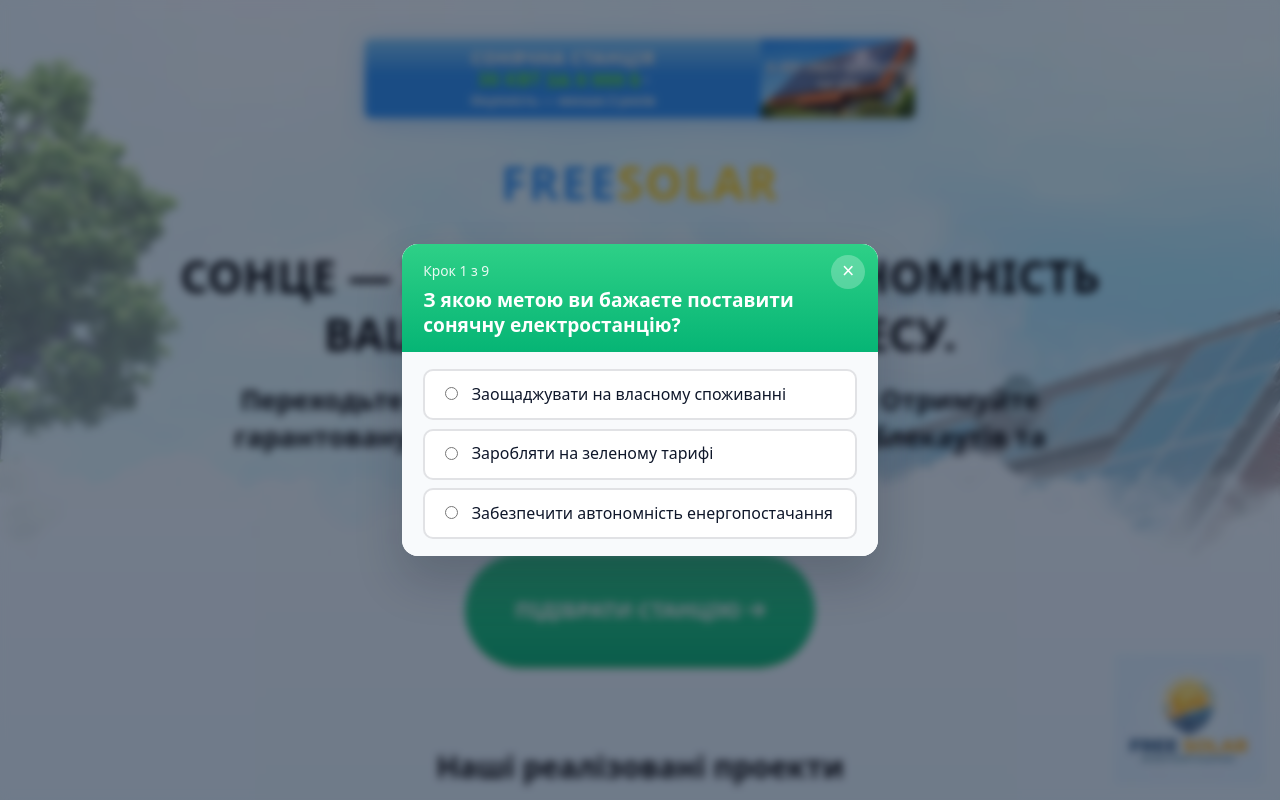
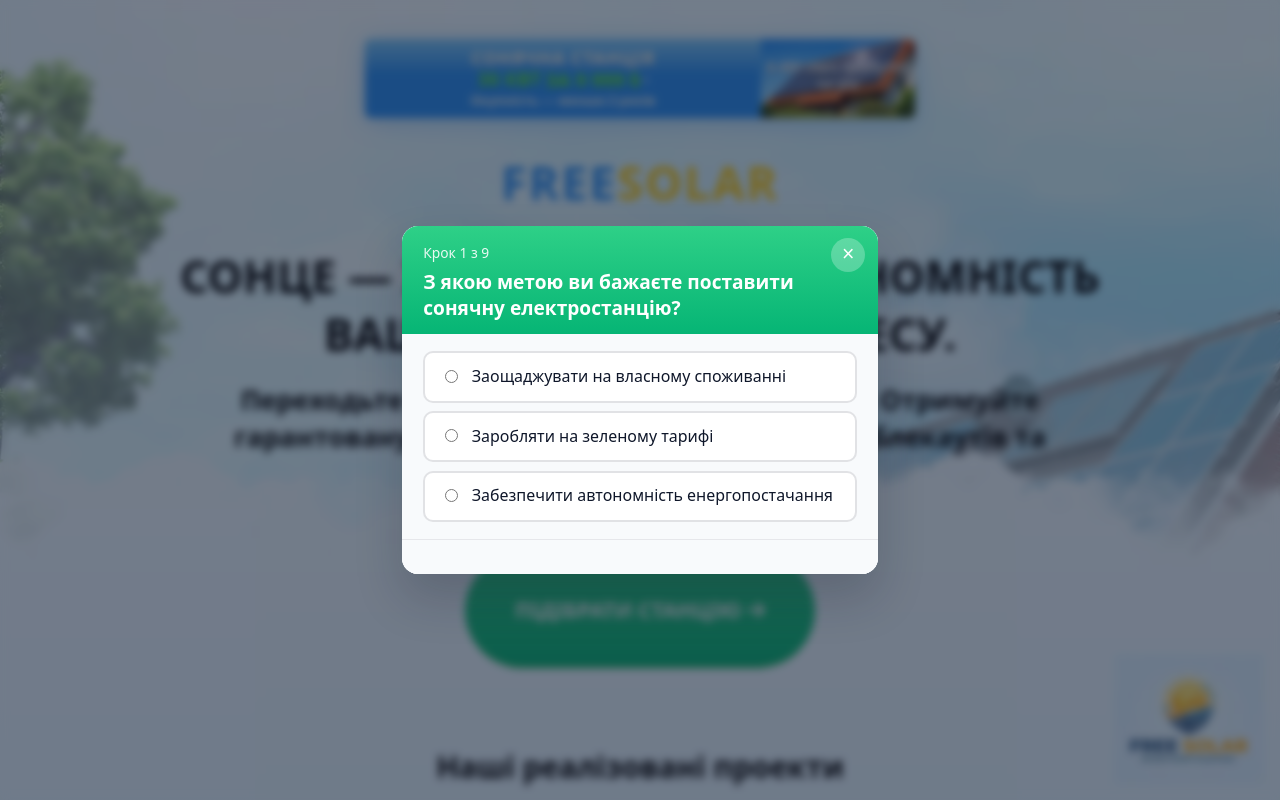
Before and after one commit to LisTRK/greenak, a React (Vite) app: page / in a window 1280 px wide. Both pictures are taken after a click on the button "ПІДІБРАТИ СТАНЦІЮ". Shown: the top 800 px of the page. Built offline with nearby package versions, Linux system fonts and the light colour scheme; a web font is replaced by a local one.

Commit message:
correct button from modal

```diff
--- a/src/features/survey/components/SurveyModal.jsx
+++ b/src/features/survey/components/SurveyModal.jsx
@@ -160,8 +160,17 @@ function SurveyModal({ open, onClose }) {
     }
   }
 
-  const nextLabel =
-    status === 'submitting' ? 'Надсилання…' :  'Надіслати'
+  const getNextLabel = () => {
+    if (status === 'submitting') return 'Надсилання…'
+    if (isLastStep) return 'Надіслати'
+    return 'Далі'
+  }
+
+  // 2. Умова блокування кнопки (якщо не валідно АБО йде відправка)
+  const isNextDisabled = !canProceed || status === 'submitting'
+
+  // 3. Чи взагалі потрібно показувати кнопку "Далі / Надіслати" на цьому кроці
+  const shouldShowNext = showNextButton || isLastStep
 
   return (
     <dialog
@@ -187,9 +196,10 @@ function SurveyModal({ open, onClose }) {
 
         <div className="survey-modal__body">{renderBody()}</div>
 
-        {!isDone && isLastStep && (
+        {!isDone && (
   <footer className="survey-modal__footer">
-            {/* {stepIndex > 0 && status !== 'submitting' ? (
+    {/* Кнопка "Назад" (ховається на 1-му кроці або під час відправки) */}
+    {/* {stepIndex > 0 && status !== 'submitting' && (
       <button
         type="button"
         className="survey-modal__btn survey-modal__btn--back"
@@ -197,15 +207,19 @@ function SurveyModal({ open, onClose }) {
       >
         Назад
       </button>
-            ) : null} */}
+    )} */}
+
+    {/* Єдина, повністю динамічна головна кнопка */}
+    {shouldShowNext && (
       <button
         type="button"
         className="survey-modal__btn survey-modal__btn--next"
-              disabled={!canProceed || status === 'submitting'}
+        disabled={isNextDisabled}
         onClick={goNext}
       >
-              Надіслати
+        {getNextLabel()}
       </button>
+    )}
   </footer>
 )}
 
```
Lines whose indentation alone changed are shown as unchanged.
